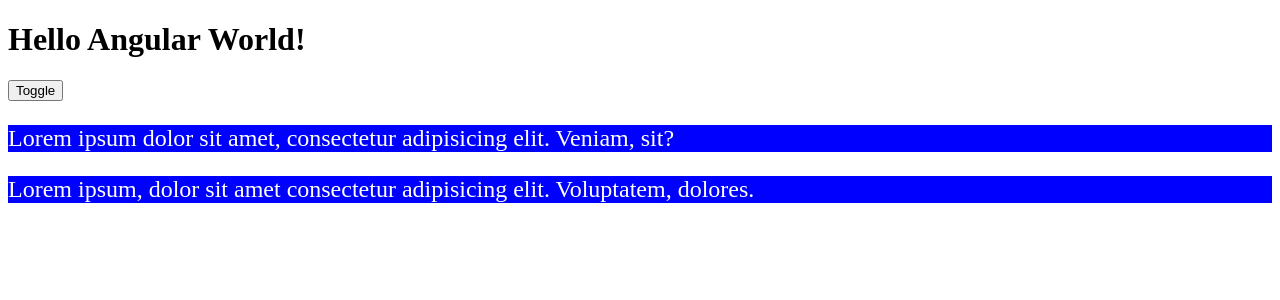
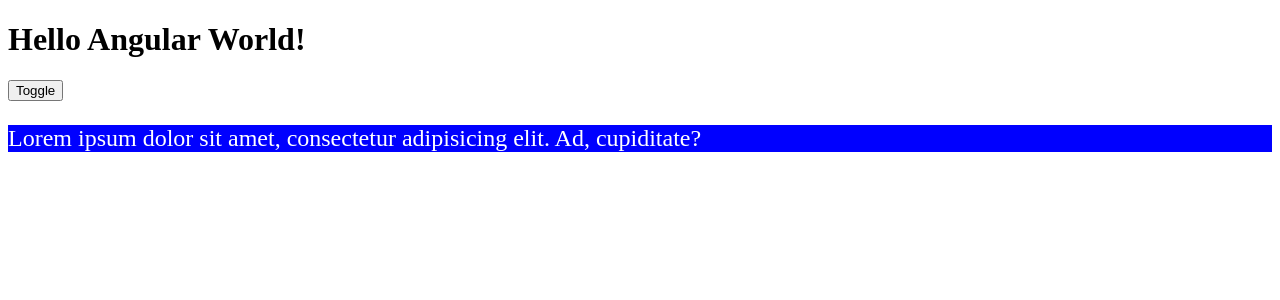
Before and after one commit to divasilevski/angular-lessons, an Angular app: page / in a window 1280 px wide. Shown: the top 300 px of the page. Built offline with nearby package versions, Linux system fonts and the light colour scheme.

Commit message:
ngIf else

```diff
--- a/src/app/app.component.html
+++ b/src/app/app.component.html
@@ -1,22 +1,9 @@
 <h1>Hello Angular World!</h1>
 
-<button (click)="backgroundToggle = !backgroundToggle">Toggle</button>
+<button (click)="toggle = !toggle">Toggle</button>
 
-<!-- <div [ngStyle]="{
-  width: '200px',
-  height: '200px',
-  borderRadius: '5px',
-  border: '1px solid #ccc',
-  background: backgroundToggle ? 'red' : 'blue'
-}"
-></div> -->
+<p *ngIf="toggle; else blueP" class="red">Lorem ipsum dolor sit amet, consectetur adipisicing elit. Ad, cupiditate?</p>
 
-<p [ngClass]="{
-  red: backgroundToggle,
-  blue: !backgroundToggle
-}">Lorem ipsum dolor sit amet, consectetur adipisicing elit. Veniam, sit?</p>
-
-<p
-  [class.blue]="!backgroundToggle"
-  [class.red]="backgroundToggle"
->Lorem ipsum, dolor sit amet consectetur adipisicing elit. Voluptatem, dolores.</p>
+<ng-template #blueP>
+  <p class="blue">Lorem ipsum dolor sit amet, consectetur adipisicing elit. Ad, cupiditate?</p>
+</ng-template>
--- a/src/app/app.component.ts
+++ b/src/app/app.component.ts
@@ -6,5 +6,5 @@
   styleUrls: ['./app.component.scss']
 })
 export class AppComponent {
-  backgroundToggle = false;
+  toggle = false;
 }
```
